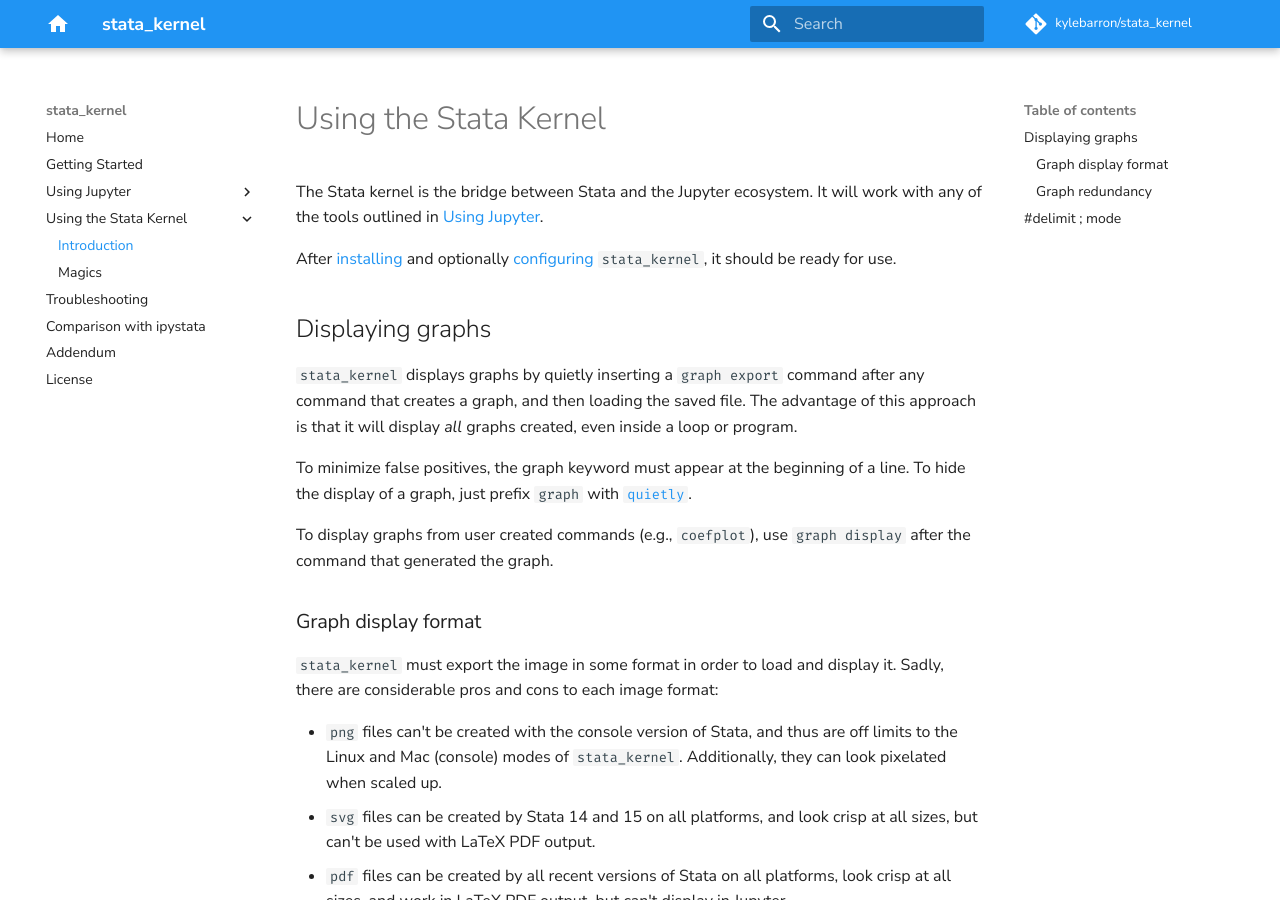
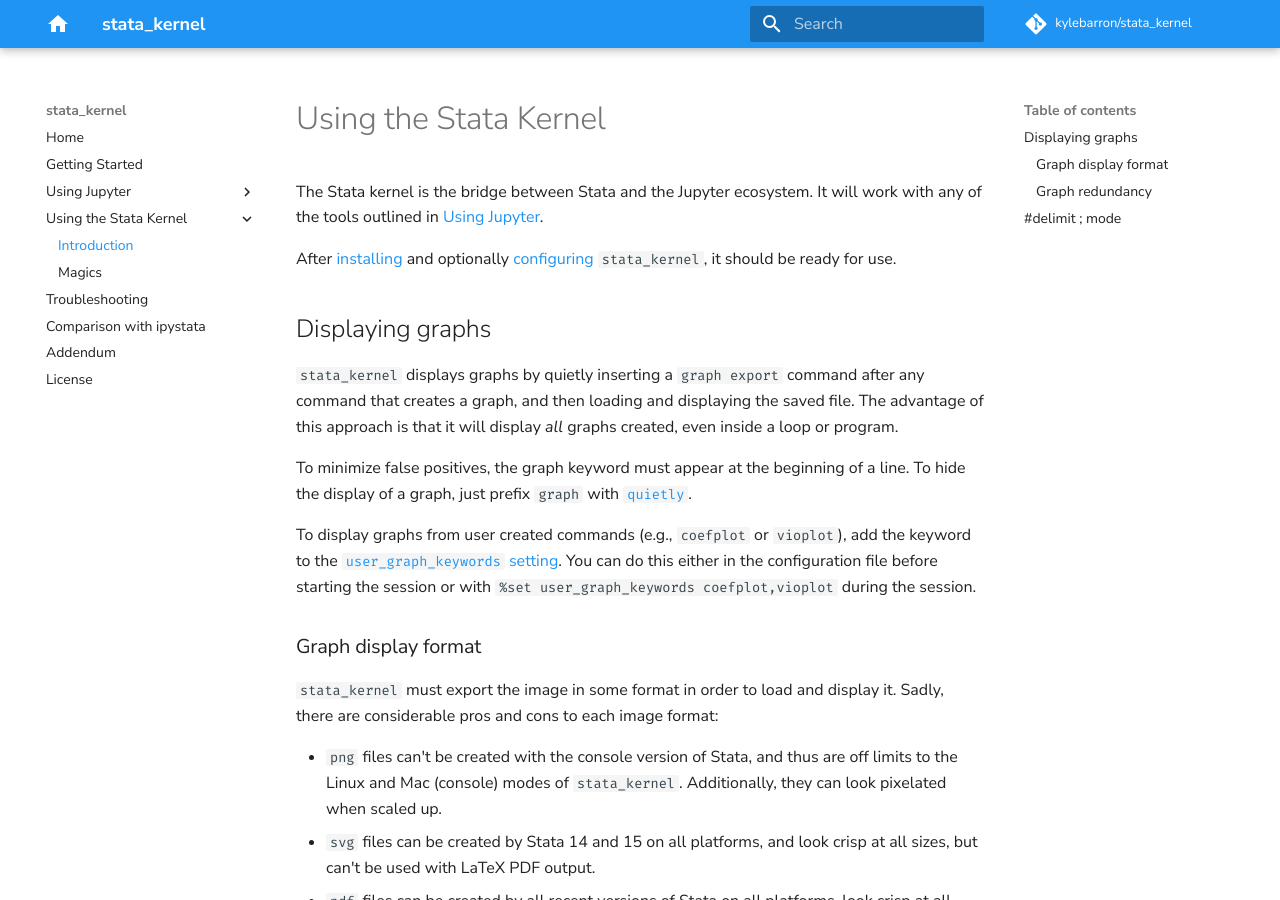
Before and after one commit to kylebarron/stata_kernel, an MkDocs documentation site: the page built from docs/src/using_stata_kernel/intro.md, in a window 1280 px wide and 900 px high. Built offline with MkDocs 1.6.1 and Material for MkDocs 9.7.7, drawn with Linux system fonts in a browser that asks for light colours; comment, search, counter and statistics services are not loaded.

Commit message:
Add user_graph_keywords setting. Fixes #197

```diff
--- a/docs/src/using_stata_kernel/intro.md
+++ b/docs/src/using_stata_kernel/intro.md
@@ -6,11 +6,14 @@
 
 ## Displaying graphs
 
-`stata_kernel` displays graphs by quietly inserting a `graph export` command after any command that creates a graph, and then loading the saved file. The advantage of this approach is that it will display _all_ graphs created, even inside a loop or program.
+`stata_kernel` displays graphs by quietly inserting a `graph export` command after any command that creates a graph, and then loading and displaying the saved file. The advantage of this approach is that it will display _all_ graphs created, even inside a loop or program.
 
 To minimize false positives, the graph keyword must appear at the beginning of a line. To hide the display of a graph, just prefix `graph` with [`quietly`](https://www.stata.com/help.cgi?quietly).
 
-To display graphs from user created commands (e.g., `coefplot`), use `graph display` after the command that generated the graph.
+To display graphs from user created commands (e.g., `coefplot` or `vioplot`),
+add the keyword to the [`user_graph_keywords` setting](../../getting_started#graph-settings). You can do this either in
+the configuration file before starting the session or with `%set
+user_graph_keywords coefplot,vioplot` during the session.
 
 ### Graph display format
 
```
Also changed, not shown: docs/src/getting_started.md (+8 -0 lines), docs/src/index.md (+4 -4 lines), 3 other files.
